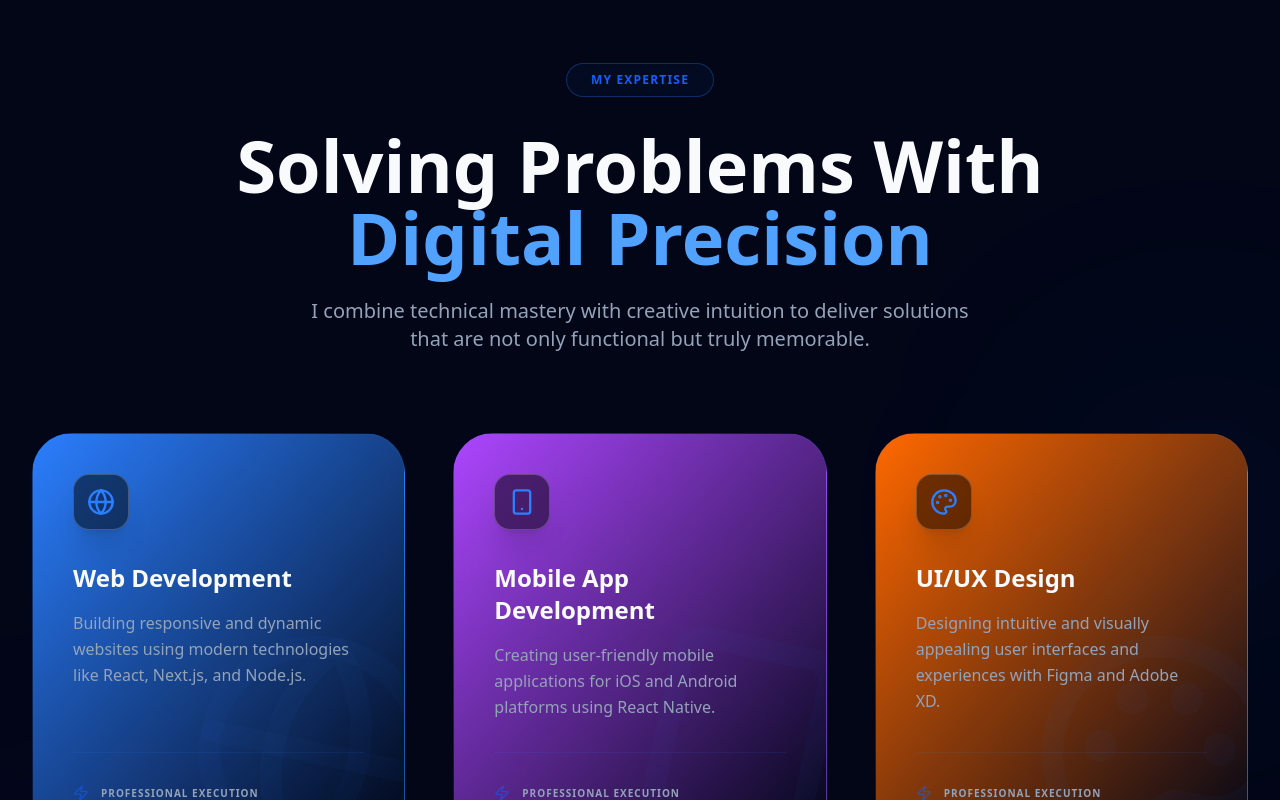
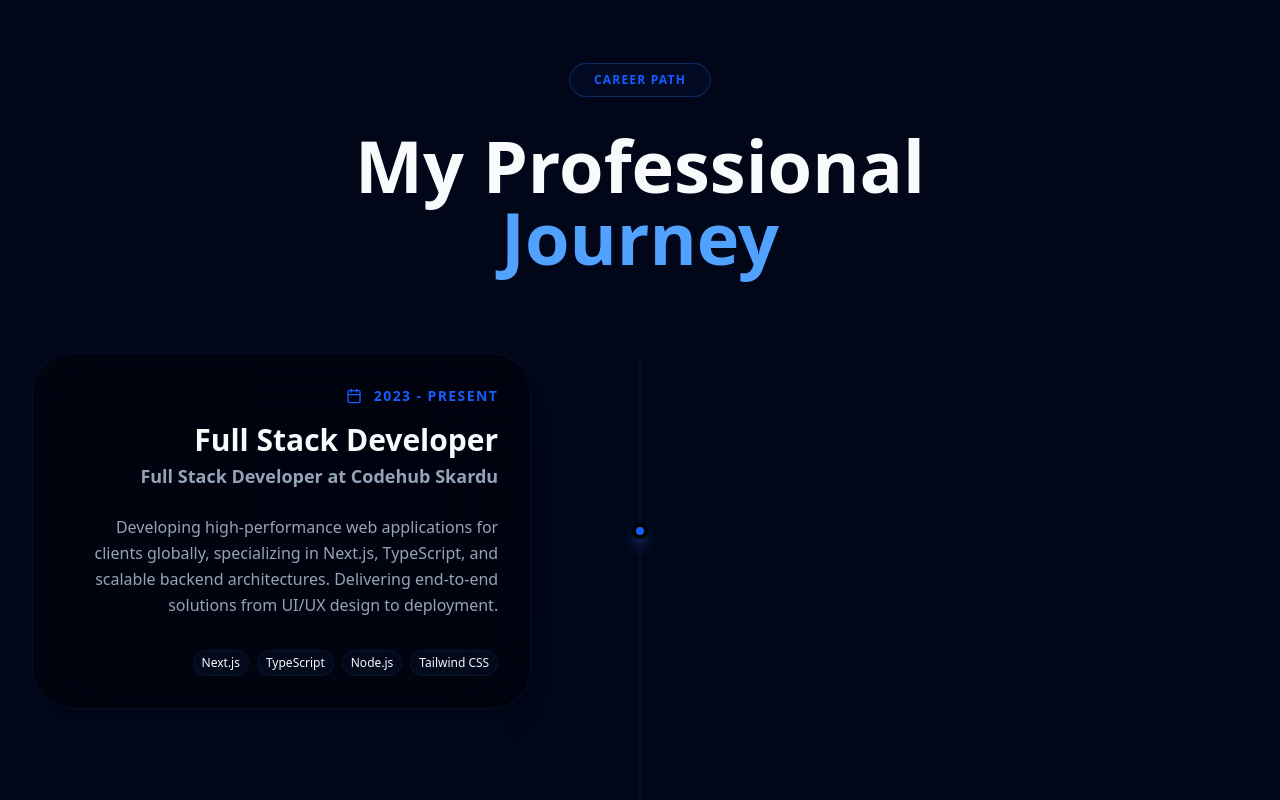
Before and after one commit to ejaz-developer/ejazali-dev-portfolio, a Next.js app: page / in a window 1280 px wide. Shown: the part 1760-2560 px from the top of the page. Built offline with nearby package versions, Linux system fonts and the light colour scheme.

Commit message:
feat: add ExperienceSection component; update CustomCursor and FluidBackground for improved interaction and performance

```diff
--- a/app/page.tsx
+++ b/app/page.tsx
@@ -3,7 +3,7 @@ import ContactSection from '@/components/shared/ContactSection';
 import Hero from '@/components/shared/Hero';
 import ServiceSection from '@/components/shared/ServiceSection';
 import WorkSection from '@/components/shared/WorkSection';
-import { Contact } from 'lucide-react';
+import ExperienceSection from '@/components/shared/ExperienceSection';
 import React from 'react';
 
 const Home = () => {
@@ -11,6 +11,7 @@ const Home = () => {
       <div className="min-h-screen">
          <Hero />
          <AboutSection />
+         <ExperienceSection />
          <ServiceSection />
          <WorkSection />
          <ContactSection />
--- /dev/null
+++ b/components/shared/ExperienceSection.tsx
@@ -0,0 +1,109 @@
+'use client';
+
+import { Badge } from '@/components/ui/badge';
+import { experience } from '@/constant';
+import { motion } from 'framer-motion';
+import { Calendar } from 'lucide-react';
+
+const ExperienceSection = () => {
+   return (
+      <section
+         id="experience"
+         className="py-24 px-4 sm:px-6 lg:px-8 relative overflow-hidden bg-blue-500/[0.01]"
+      >
+         <div className="max-w-7xl mx-auto">
+            {/* Header */}
+            <div className="text-center mb-20">
+               <motion.div
+                  initial={{ opacity: 0, scale: 0.8 }}
+                  whileInView={{ opacity: 1, scale: 1 }}
+                  viewport={{ once: true }}
+               >
+                  <Badge
+                     variant="outline"
+                     className="px-6 py-2 border-blue-500/30 text-blue-600 mb-8 bg-blue-500/5 backdrop-blur-sm rounded-full font-bold uppercase tracking-widest text-xs"
+                  >
+                     Career Path
+                  </Badge>
+                  <h2 className="text-5xl md:text-7xl font-black mb-6">
+                     My Professional <br />
+                     <span className="text-blue-600 dark:text-blue-400">
+                        Journey
+                     </span>
+                  </h2>
+               </motion.div>
+            </div>
+
+            {/* Timeline */}
+            <div className="relative">
+               {/* Central Line (Desktop) */}
+               <div className="absolute left-1/2 -translate-x-1/2 top-0 bottom-0 w-px bg-blue-500/10 hidden md:block" />
+
+               {/* Experience Items */}
+               <div className="space-y-16 md:space-y-24">
+                  {experience.map((item, idx) => (
+                     <motion.div
+                        key={idx}
+                        className={`group relative flex flex-col ${idx % 2 === 0 ? 'md:flex-row' : 'md:flex-row-reverse'} items-center`}
+                        initial={{ opacity: 0, y: 50 }}
+                        whileInView={{ opacity: 1, y: 0 }}
+                        viewport={{ once: true, margin: '-100px' }}
+                        transition={{ duration: 0.8, delay: idx * 0.1 }}
+                     >
+                        {/* Timeline Dot (Desktop) */}
+                        <div className="absolute left-1/2 -translate-x-1/2 w-4 h-4 rounded-full bg-blue-600 border-4 border-white dark:border-black z-10 hidden md:block shadow-lg shadow-blue-500/50 group-hover:scale-150 transition-transform duration-500" />
+
+                        {/* Content Side */}
+                        <div
+                           className={`w-full md:w-[45%] ${idx % 2 === 0 ? 'md:pr-12 md:text-right' : 'md:pl-12 md:text-left'}`}
+                        >
+                           <div
+                              className={`p-8 rounded-[40px] border border-blue-500/10 bg-white/40 dark:bg-black/40 backdrop-blur-2xl shadow-xl hover:shadow-2xl hover:border-blue-500/30 transition-all duration-500`}
+                           >
+                              <div
+                                 className={`flex items-center gap-3 mb-4 ${idx % 2 === 0 ? 'md:justify-end' : 'md:justify-start'}`}
+                              >
+                                 <Calendar className="w-4 h-4 text-blue-600" />
+                                 <span className="text-sm font-bold text-blue-600 uppercase tracking-widest">
+                                    {item.period}
+                                 </span>
+                              </div>
+                              <h3 className="text-3xl font-black mb-1 group-hover:text-blue-600 transition-colors">
+                                 {item.role}
+                              </h3>
+                              <p className="text-lg font-bold text-muted-foreground mb-6">
+                                 {item.company}
+                              </p>
+
+                              <p className="text-muted-foreground leading-relaxed mb-8">
+                                 {item.description}
+                              </p>
+
+                              <div
+                                 className={`flex flex-wrap gap-2 ${idx % 2 === 0 ? 'md:justify-end' : 'md:justify-start'}`}
+                              >
+                                 {item.skills.map((skill, sIdx) => (
+                                    <Badge
+                                       key={sIdx}
+                                       variant="secondary"
+                                       className="bg-blue-500/5 border-blue-500/10 text-xs py-1"
+                                    >
+                                       {skill}
+                                    </Badge>
+                                 ))}
+                              </div>
+                           </div>
+                        </div>
+
+                        {/* Visual Side (Hidden or Decorative on Desktop) */}
+                        <div className="hidden md:block w-10" />
+                     </motion.div>
+                  ))}
+               </div>
+            </div>
+         </div>
+      </section>
+   );
+};
+
+export default ExperienceSection;
--- a/components/shared/FluidBackground.tsx
+++ b/components/shared/FluidBackground.tsx
@@ -17,8 +17,8 @@ const FluidBackground = () => {
 
       const mouse = { x: width / 2, y: height / 2, active: false };
       const particles: Particle[] = [];
-      const particleCount = 200; // Increased for more "fluid" look
-      const connectionDistance = 150;
+      const particleCount = 150;
+      const connectionDistance = 120;
 
       class Particle {
          x: number;
@@ -58,7 +58,6 @@ const FluidBackground = () => {
                }
             }
 
-            // Friction to keep it smooth
             this.vx *= 0.98;
             this.vy *= 0.98;
          }
@@ -116,27 +115,42 @@ const FluidBackground = () => {
          init();
       };
 
-      const handleMouseMove = (e: MouseEvent) => {
-         mouse.x = e.clientX;
-         mouse.y = e.clientY;
+      const handleMove = (e: MouseEvent | TouchEvent) => {
+         const clientX =
+            'touches' in e ? e.touches[0].clientX : (e as MouseEvent).clientX;
+         const clientY =
+            'touches' in e ? e.touches[0].clientY : (e as MouseEvent).clientY;
+         mouse.x = clientX;
+         mouse.y = clientY;
          mouse.active = true;
       };
 
-      const handleMouseLeave = () => {
+      const handleEnd = () => {
          mouse.active = false;
       };
 
       window.addEventListener('resize', handleResize);
-      window.addEventListener('mousemove', handleMouseMove);
-      window.addEventListener('mouseleave', handleMouseLeave);
+      window.addEventListener('mousemove', (e) => handleMove(e));
+      window.addEventListener('mouseleave', handleEnd);
+
+      window.addEventListener('touchmove', (e) => handleMove(e), {
+         passive: true,
+      });
+      window.addEventListener('touchstart', (e) => handleMove(e), {
+         passive: true,
+      });
+      window.addEventListener('touchend', handleEnd);
 
       init();
       animate();
 
       return () => {
          window.removeEventListener('resize', handleResize);
-         window.removeEventListener('mousemove', handleMouseMove);
-         window.removeEventListener('mouseleave', handleMouseLeave);
+         window.removeEventListener('mousemove', (e) => handleMove(e));
+         window.removeEventListener('mouseleave', handleEnd);
+         window.removeEventListener('touchmove', (e) => handleMove(e));
+         window.removeEventListener('touchstart', (e) => handleMove(e));
+         window.removeEventListener('touchend', handleEnd);
       };
    }, []);
 
--- a/constant/index.ts
+++ b/constant/index.ts
@@ -2,6 +2,8 @@ import {
    Gauge,
    Github,
    Globe,
+   Home,
+   Instagram,
    Linkedin,
    Mail,
    MapPin,
@@ -19,8 +21,12 @@ export const navLinks = [
       href: '/',
    },
    {
-      name: 'About me',
+      name: 'About',
       href: '#about',
+   },
+   {
+      name: 'Experience',
+      href: '#experience',
    },
    {
       name: 'Work',
@@ -47,6 +53,25 @@ export const socialLinks = [
       icon: Twitter,
       href: 'https://twitter.com/ejazdeveloper',
       label: 'Twitter',
+   },
+];
+
+export const experience = [
+   {
+      company: 'Full Stack Developer at Codehub Skardu',
+      role: 'Full Stack Developer',
+      period: '2023 - Present',
+      description:
+         'Developing high-performance web applications for clients globally, specializing in Next.js, TypeScript, and scalable backend architectures. Delivering end-to-end solutions from UI/UX design to deployment.',
+      skills: ['Next.js', 'TypeScript', 'Node.js', 'Tailwind CSS'],
+   },
+   {
+      company: 'Frontend Developer at Codehub Skardu',
+      role: 'Frontend Developer',
+      period: '2022 - 2023',
+      description:
+         'Built interactive and responsive user interfaces for local tourism and event platforms. Optimized web performance and implemented complex animations using Framer Motion.',
+      skills: ['React', 'JavaScript', 'Framer Motion', 'REST APIs'],
    },
 ];
 
@@ -100,13 +125,13 @@ export const projects = [
       title: 'MERN based Bus Ticketing Web app',
       imageSource: '/bookmygb-image.png',
       preview: 'https://bookmygb.vercel.app/',
-      github: 'https://github.com/ejaz-developer/bookmygb', // optional, add if you have
+      github: 'https://github.com/yourusername/bookmygb', // optional, add if you have
    },
    {
       title: 'Next.js based Point of Sale System',
       imageSource: '/recordkeeper-image.png',
       preview: 'https://recordkeeper-pink.vercel.app/',
-      github: 'https://github.com/ejaz-developer/recordkeeper',
+      github: 'https://github.com/yourusername/recordkeeper',
    },
    // Add more projects as needed
 ];
```
Also changed, not shown: components/shared/CustomCursor.tsx (+71 -24 lines).
